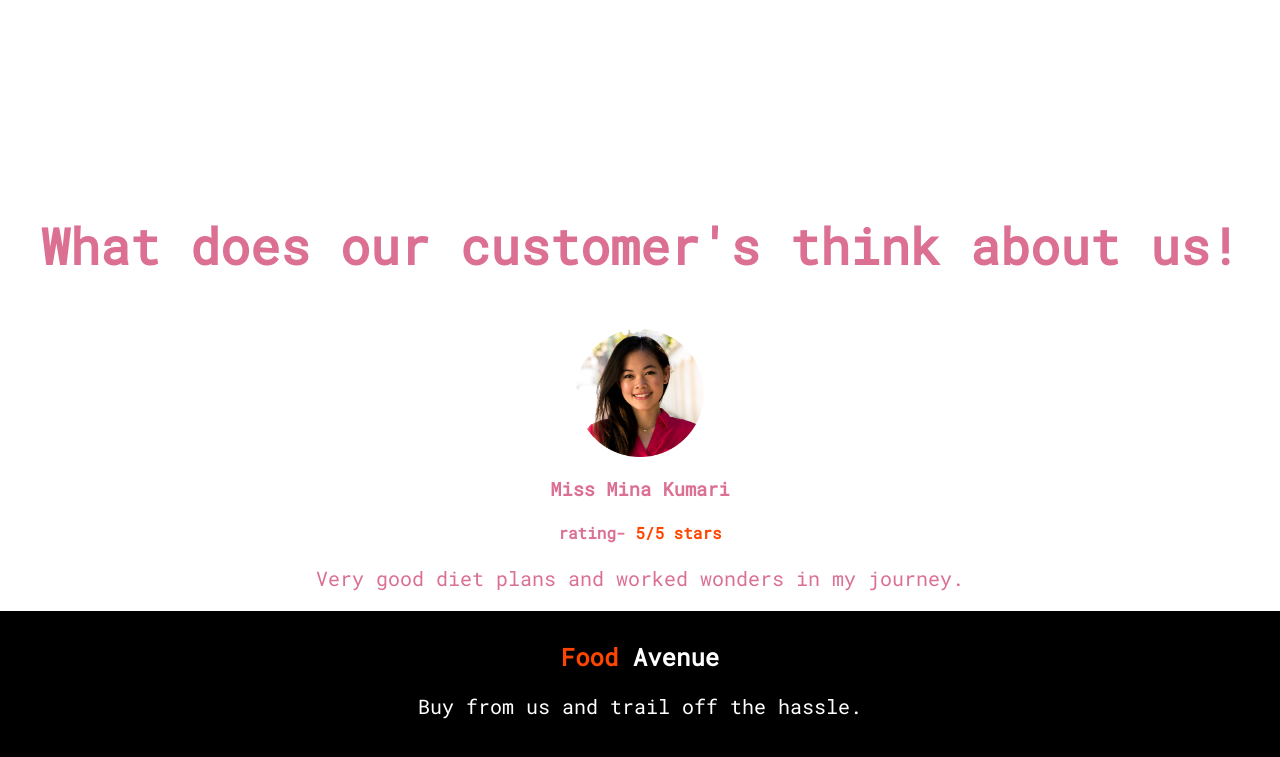
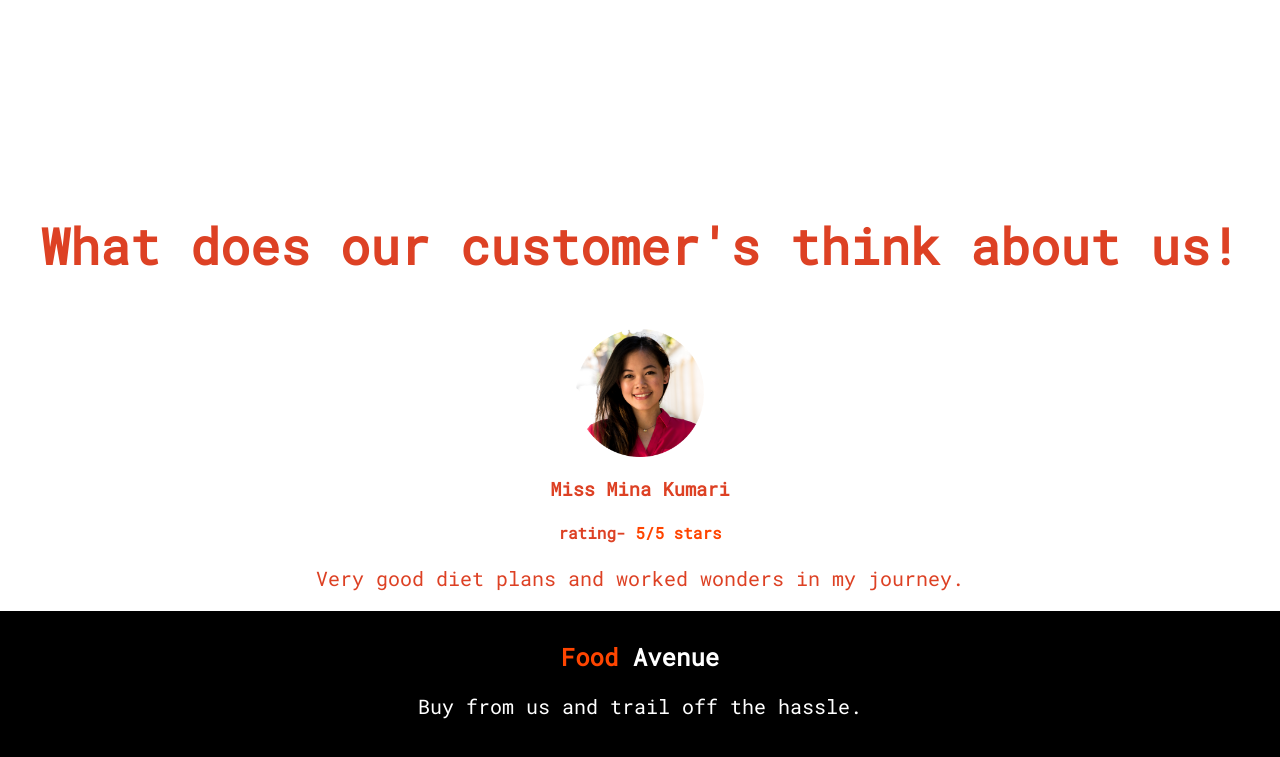
Before and after one commit to Faisal-Khan-Tushar/food-website, a plain HTML site: page index.html in a window 1280 px wide. Shown: the part 3385-4142 px from the top of the page. Drawn offline with Linux system fonts and the light colour scheme.

Commit message:
color decoration

```diff
--- a/style.css
+++ b/style.css
@@ -149,7 +149,7 @@ p,li{
 }
 .customer-opinion{
   text-align:center;
-  color:palevioletred;
+  color:#DD4124;
 
 
 
```
